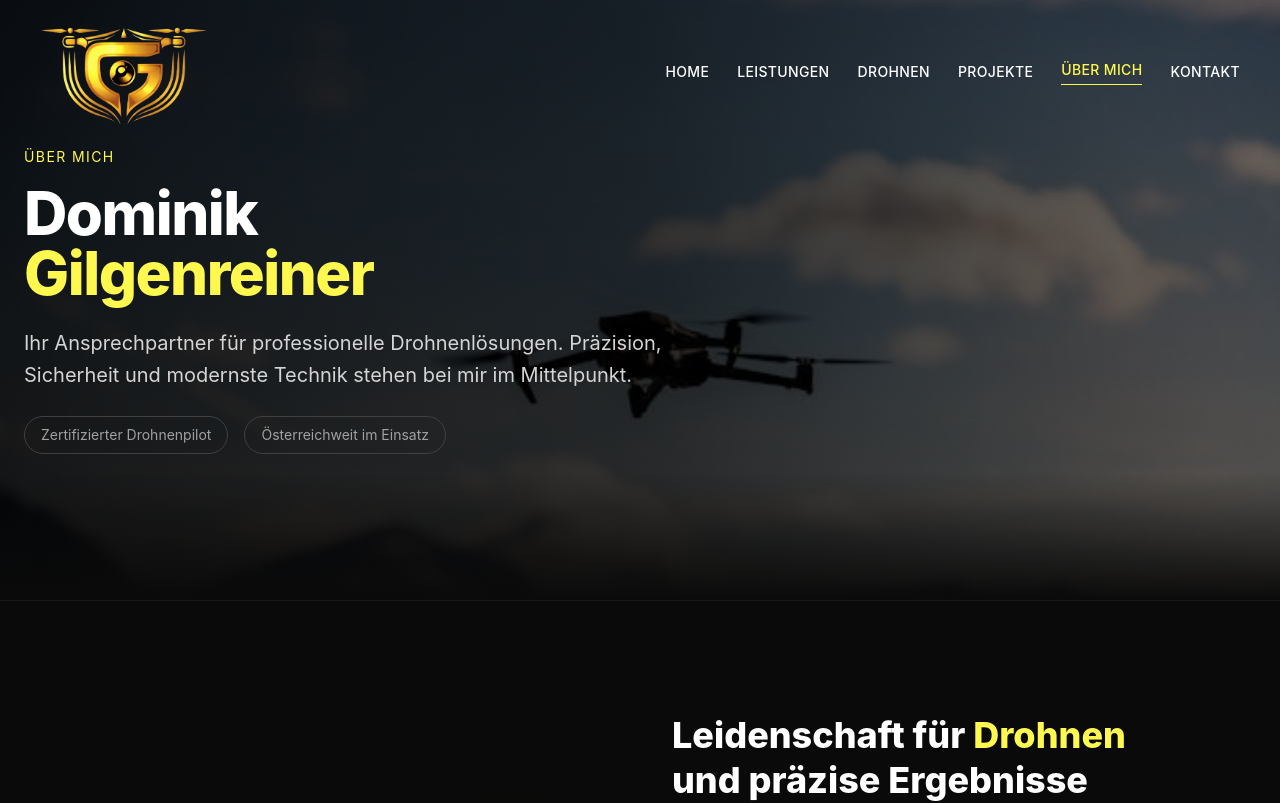
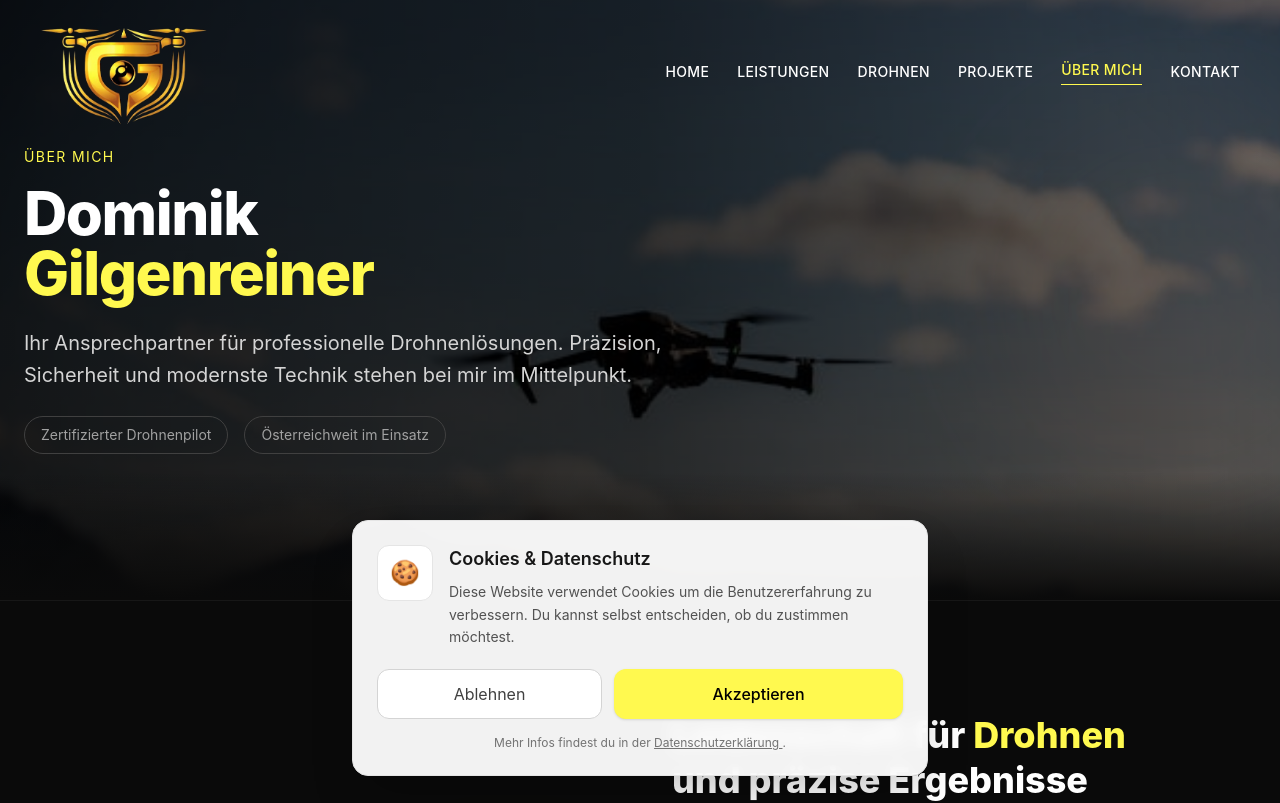
Before and after one commit to Korbe/dronenservice-gilgenreiner, a Vue app: page /about in a window 1280 px wide. Shown: the top 803 px of the page. Built offline with nearby package versions, Linux system fonts and the light colour scheme.

Commit message:
added cookie banner for google analytics

```diff
--- /dev/null
+++ b/src/components/Cookiebanner.vue
@@ -0,0 +1,117 @@
+<template>
+    <Transition name="fade">
+        <div v-if="visible" class="fixed bottom-6 left-1/2 z-[9999] w-[95%] max-w-xl -translate-x-1/2">
+            <div class="border border-neutral-200 bg-white/95 backdrop-blur rounded-2xl shadow-2xl overflow-hidden">
+
+                <!-- Content -->
+                <div class="p-6">
+
+                    <!-- Top -->
+                    <div class="flex items-start gap-4 mb-5">
+
+                        <!-- Cookie Placeholder -->
+                        <div
+                            class="flex items-center justify-center h-14 w-14 rounded-xl bg-white border border-neutral-200 shrink-0 text-2xl">
+                            🍪
+                        </div>
+
+                        <div>
+                            <h2 class="text-neutral-900 text-lg font-semibold mb-2">
+                                Cookies & Datenschutz
+                            </h2>
+
+                            <p class="text-neutral-600 text-sm leading-relaxed">
+                                Diese Website verwendet Cookies um die Benutzererfahrung zu verbessern.
+                                Du kannst selbst entscheiden, ob du zustimmen möchtest.
+                            </p>
+                        </div>
+
+                    </div>
+
+                    <!-- Buttons -->
+                    <div class="flex flex-col sm:flex-row gap-3">
+
+                        <!-- Reject -->
+                        <button @click="reject"
+                            class="flex-1 border border-neutral-300 bg-white text-neutral-700 py-3 rounded-xl hover:bg-neutral-100 transition">
+                            Ablehnen
+                        </button>
+
+                        <!-- Accept -->
+                        <button @click="accept"
+                            class="flex-1 transition px-4 py-3 border border-transparent text-base font-medium rounded-xl shadow-sm text-black bg-brand hover:bg-brand/80 sm:px-8">
+                            Akzeptieren
+                        </button>
+
+                    </div>
+
+                    <!-- Footer -->
+                    <div class="mt-4 text-xs text-neutral-500 text-center">
+                        Mehr Infos findest du in der
+                        <a href="/datenschutz" class="underline">
+                            Datenschutzerklärung
+                        </a>.
+                    </div>
+
+                </div>
+
+            </div>
+        </div>
+    </Transition>
+</template>
+
+<script setup>
+import { ref, onMounted } from 'vue'
+
+const visible = ref(false)
+
+const GA_ID = 'G-8KGJED5DT7'
+
+onMounted(() => {
+    const consent = localStorage.getItem('cookie-consent')
+
+    if (consent === 'accepted') {
+        initAnalytics()
+    } else if (!consent) {
+        visible.value = true
+    }
+})
+
+function accept() {
+    localStorage.setItem('cookie-consent', 'accepted')
+
+    initAnalytics()
+
+    visible.value = false
+}
+
+function reject() {
+    localStorage.setItem('cookie-consent', 'rejected')
+
+    visible.value = false
+}
+
+function initAnalytics() {
+    if (window.gtag) return
+
+    const script = document.createElement('script')
+    script.async = true
+    script.src = `https://www.googletagmanager.com/gtag/js?id=${GA_ID}`
+
+    document.head.appendChild(script)
+
+    window.dataLayer = window.dataLayer || []
+
+    function gtag() {
+        window.dataLayer.push(arguments)
+    }
+
+    window.gtag = gtag
+
+    gtag('js', new Date())
+
+    gtag('config', GA_ID, {
+        anonymize_ip: true
+    })
+}
+</script>
--- a/src/components/layout/Layout.vue
+++ b/src/components/layout/Layout.vue
@@ -3,10 +3,12 @@
         <Navbar />
         <slot />
         <Footer />
+        <Cookiebanner />
     </div>
 </template>
 <script setup>
 import Footer from './Footer.vue';
 import Navbar from './Navbar.vue';
+import Cookiebanner from '../Cookiebanner.vue';
 
 </script>
```
